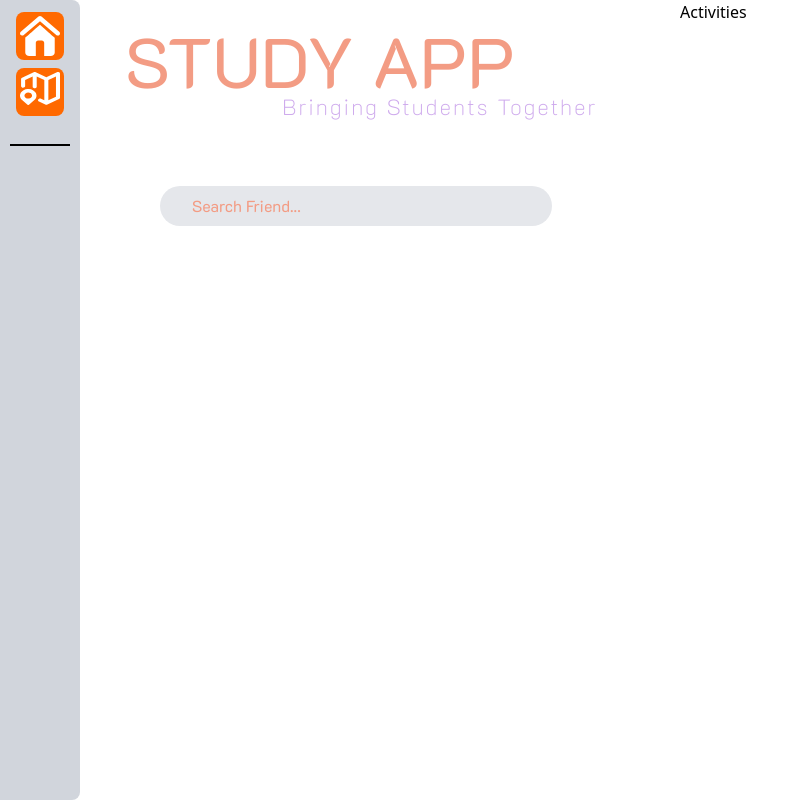
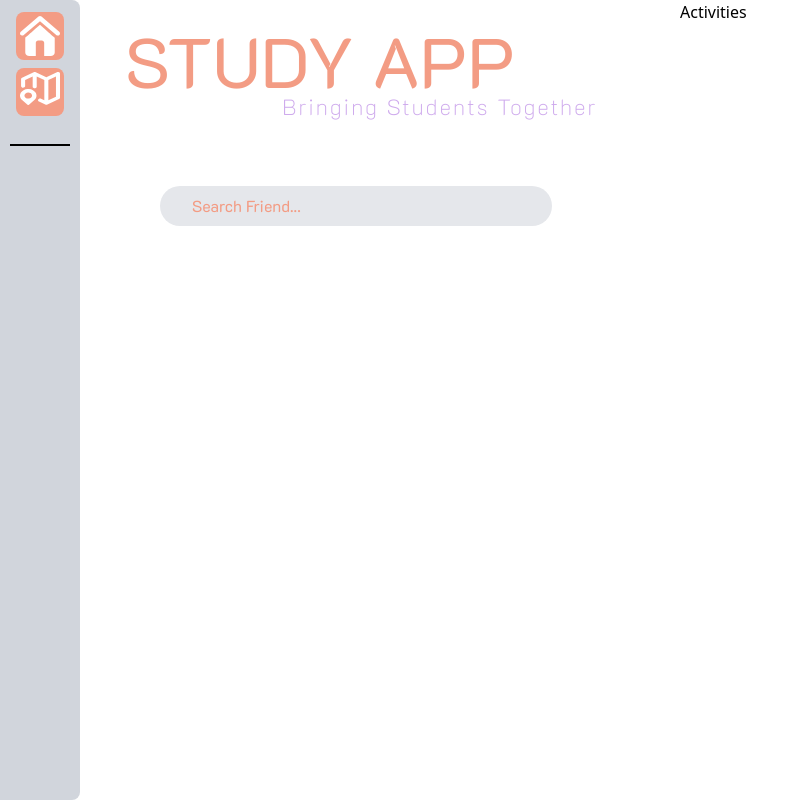
Before and after one commit to JimmyALiu/WINFO_13, a React (Vite) app: page / in a window 1280 px wide. Shown: the whole page, without its empty margins (0-799 px from the left). Built offline with nearby package versions, Linux system fonts and the light colour scheme.

Commit message:
Refractor bg color

```diff
--- a/src/components/homeComponents/Navbox.jsx
+++ b/src/components/homeComponents/Navbox.jsx
@@ -4,7 +4,7 @@ import React from 'react'
 export default function Navbox(props) {
     const { children, setPageIndex, index } = props
     return (
-        <div className='bg-orange-500 rounded-lg w-12 h-12 mx-auto p-1'>
+        <div className='bgOrange rounded-lg w-12 h-12 mx-auto p-1'>
             <button onClick={() => setPageIndex(index) }>
                 {children}
             </button>
--- a/src/index.css
+++ b/src/index.css
@@ -17,8 +17,17 @@ h2 {
     font-family: 'K2D';
 }
 
+
+.bgOrange {
+    background-color: #F39C84;
+}
+
 .orange {
     color: #F39C84;
+}
+
+.bgPurple {
+    background-color: #CFABED;
 }
 
 .purple {
```
